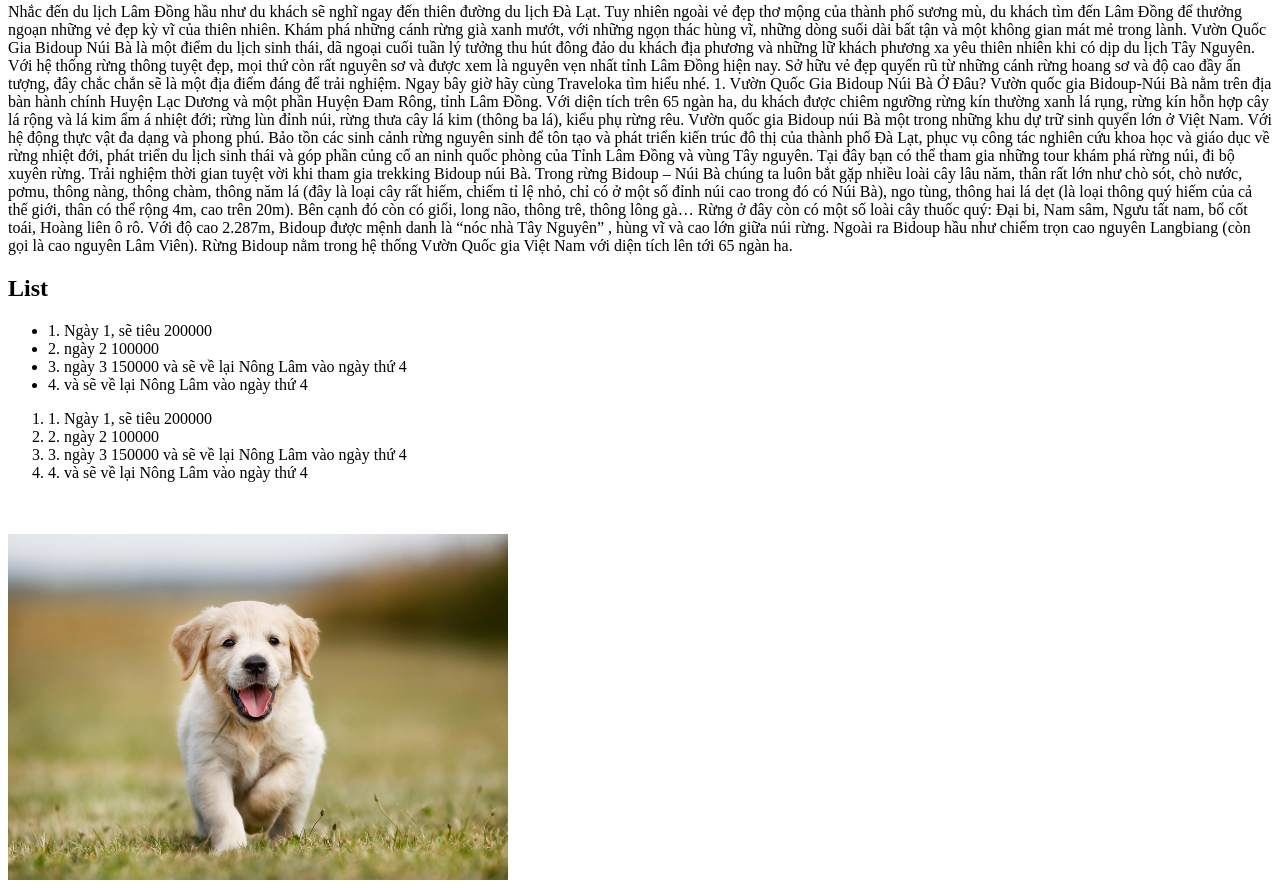
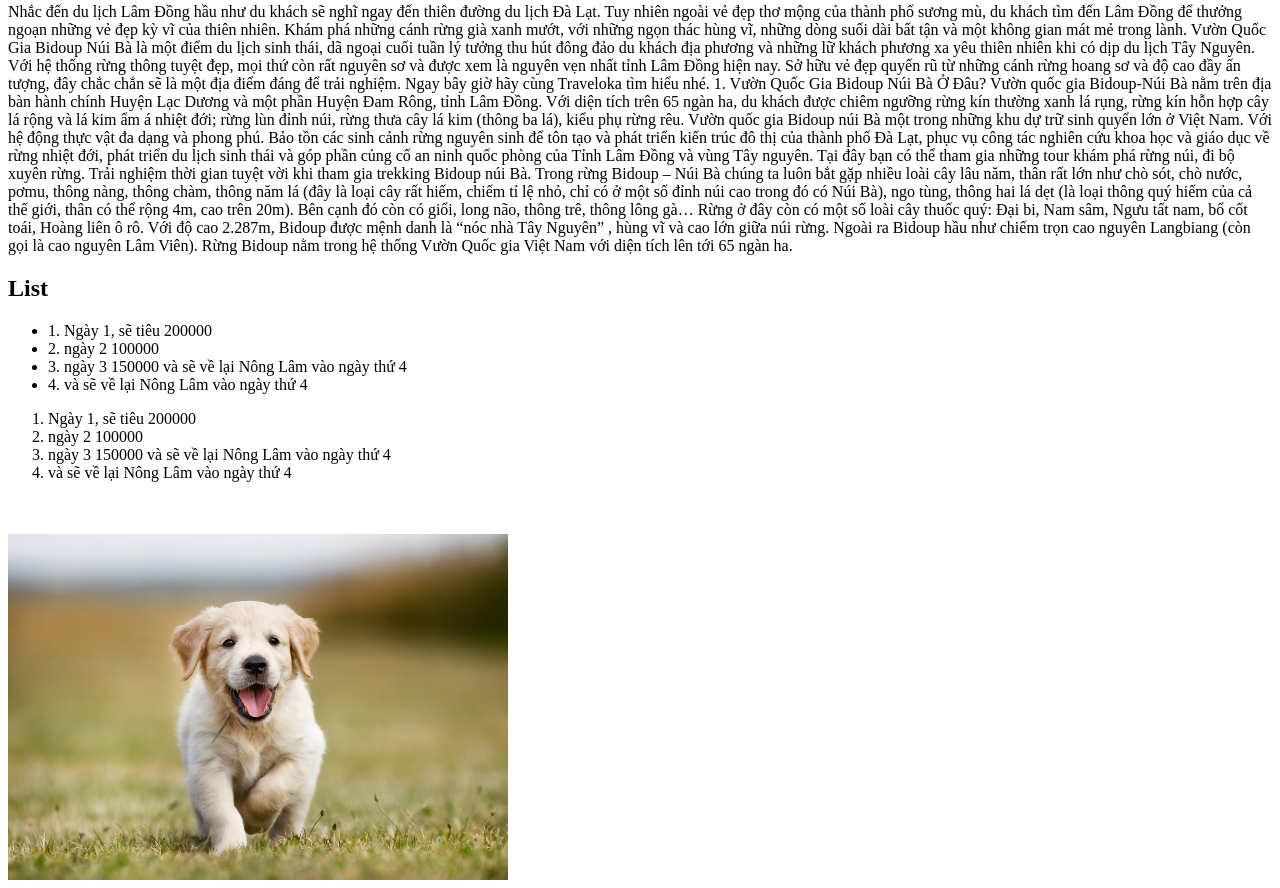
Before and after one commit to nguyentu494/webCV, a plain HTML site: page index.html in a window 1280 px wide. Shown: the part 505-1393 px from the top of the page. Drawn offline with Linux system fonts and the light colour scheme.

Commit message:
Update index.html

```diff
--- a/index.html
+++ b/index.html
@@ -60,10 +60,10 @@ Với độ cao 2.287m, Bidoup được mệnh danh là “nóc nhà Tây Nguyê
 		</ul>
 
 		<ol>
-			<li>1. Ngày 1, sẽ tiêu 200000</li>
-			<li>2. ngày 2  100000 </li>
-			<li>3. ngày 3 150000 và sẽ về lại Nông Lâm vào ngày thứ 4</li>
-			<li>4. và sẽ về lại Nông Lâm vào ngày thứ 4</li>
+			<li>Ngày 1, sẽ tiêu 200000</li>
+			<li>ngày 2  100000 </li>
+			<li>ngày 3 150000 và sẽ về lại Nông Lâm vào ngày thứ 4</li>
+			<li>và sẽ về lại Nông Lâm vào ngày thứ 4</li>
 		</ol>
 
 		<br>
```
